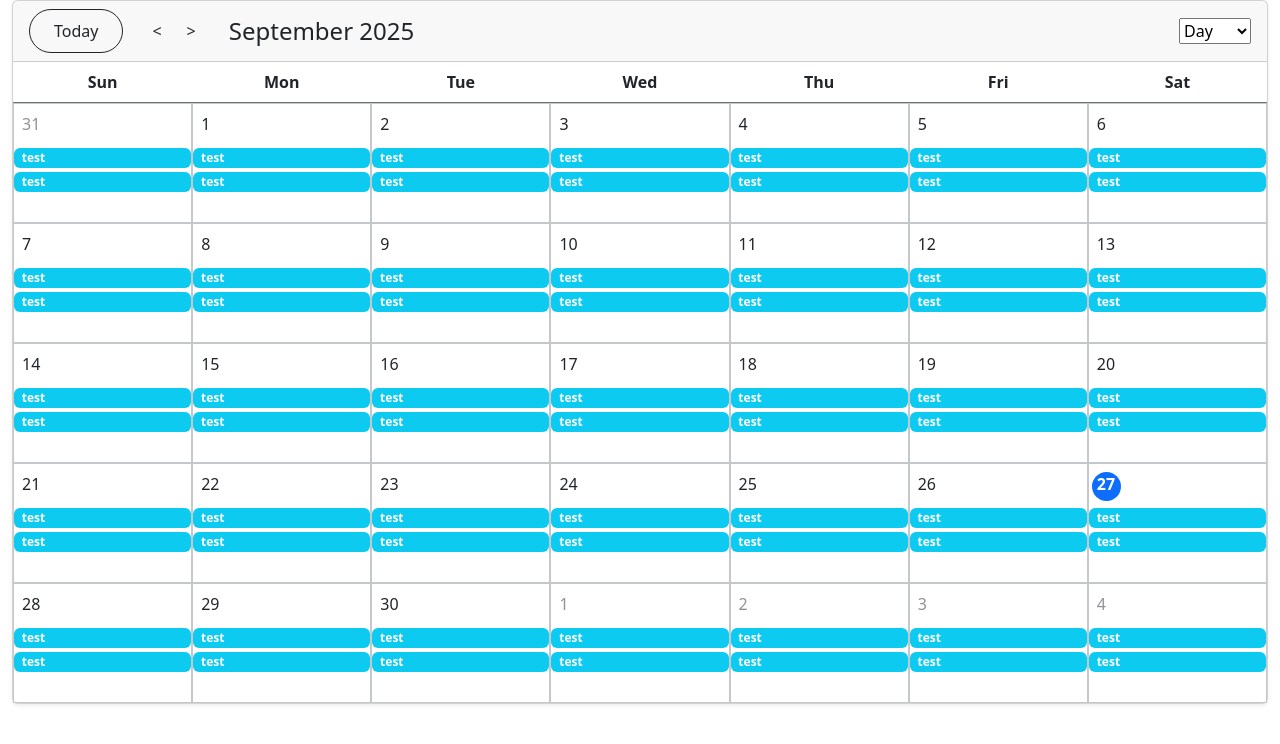
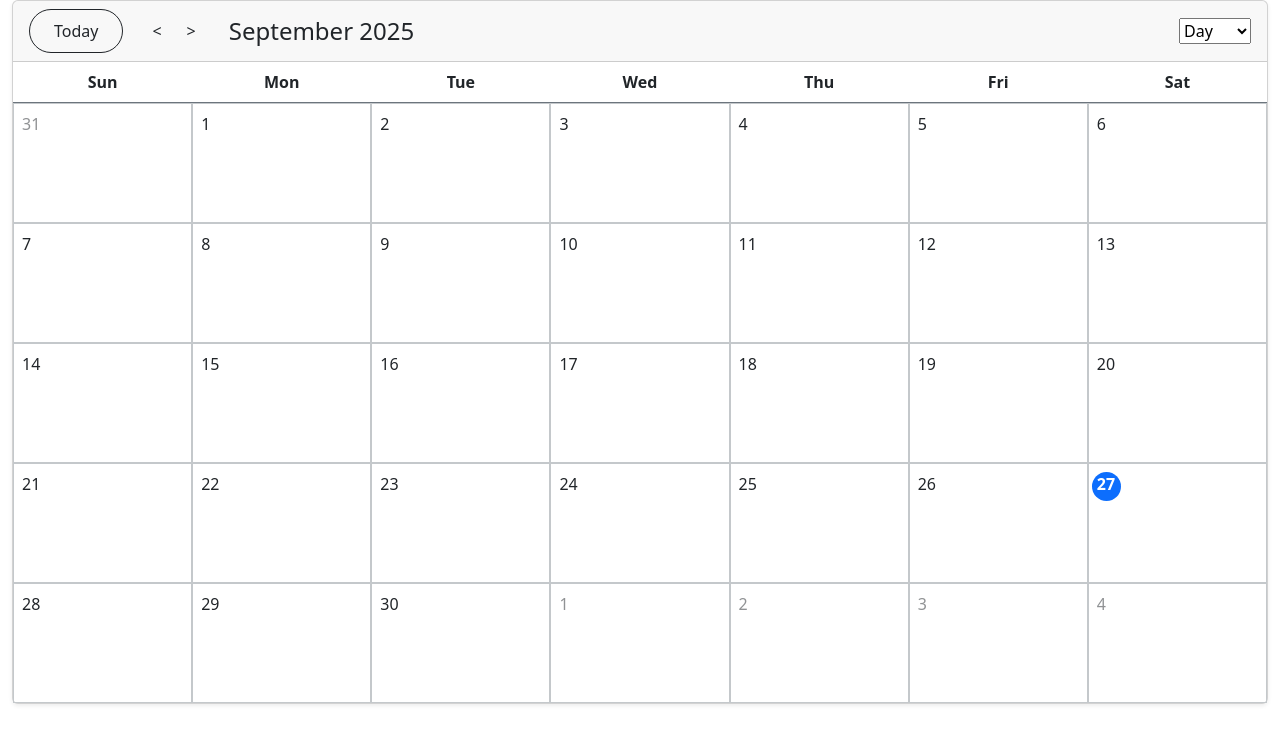
Before and after one commit to my-name-is-gabs/dummy-project-smart-calendar, a Vue app: page / in a window 1280 px wide. Shown: the top 744 px of the page. Built offline with nearby package versions, Linux system fonts and the light colour scheme.

Commit message:
:construction: 65% dynamic rendering of events

```diff
--- a/src/App.vue
+++ b/src/App.vue
@@ -1,6 +1,6 @@
 <template>
   <div>
-    <smart-calendar></smart-calendar>
+    <smart-calendar :events="dummyEvents"></smart-calendar>
   </div>
 </template>
 
@@ -19,11 +19,17 @@
  * </smart-calendar>
  */
 import SmartCalendar from './components/SmartCalendar.vue'
+import { events } from './seed/dummyData'
 
 export default {
   name: 'App',
   components: {
     SmartCalendar,
   },
+  data() {
+    return {
+      dummyEvents: events,
+    }
+  },
 }
 </script>
--- a/src/components/SmartCalendar.vue
+++ b/src/components/SmartCalendar.vue
@@ -7,7 +7,7 @@
       ></calendar-header>
 
       <!-- Make this dynamic -->
-      <month-calendar :current-date="currentDate"></month-calendar>
+      <month-calendar :current-date="currentDate" :events="events"></month-calendar>
     </div>
   </div>
 </template>
@@ -30,22 +30,9 @@ export default {
       default() {
         return [
           {
-            date: new Date(),
-            title: 'Event1',
+            title: 'Event 1',
             desc: 'This is a sample description',
-            time: '10:00 PM',
-          },
-          {
-            date: new Date(),
-            title: 'Event2',
-            desc: 'This is a sample description',
-            time: '11:00 AM',
-          },
-          {
-            date: new Date(),
-            title: 'Event3',
-            desc: 'This is a sample description',
-            time: '2:00 PM',
+            datetime: '2025-10-11T08:15:00Z',
           },
         ]
       },
@@ -58,7 +45,6 @@ export default {
   },
   computed: {
     /**
-     * @todo Make the date format dynamic
      * @returns {any}
      */
     calendarDateHeader() {
--- a/src/components/subcomponents/MonthCalendar.vue
+++ b/src/components/subcomponents/MonthCalendar.vue
@@ -30,9 +30,10 @@
 
         <!-- Events -->
         <div class="flex-grow-1 overflow-auto">
-          <div class="event-pill mb-1">
-            <small class="badge bg-info text-dark w-100 text-start text-white"> test </small>
-            <small class="badge bg-info text-dark w-100 text-start text-white"> test </small>
+          <div class="event-pill mb-1" v-for="(event, key) in events" :key="key">
+            <small class="badge bg-info text-dark w-100 text-start text-white">
+              {{ renderEventTitle(day.date, event) }}
+            </small>
           </div>
         </div>
       </div>
@@ -54,6 +55,13 @@ export default {
         return new Date()
       },
     },
+    events: {
+      type: Array,
+      required: true,
+      default() {
+        return []
+      },
+    },
   },
   data() {
     return {
@@ -68,6 +76,10 @@ export default {
     daysInCalendar() {
       return generateCalendarDays(this.currentDate)
     },
+
+    parseDate() {
+      return dateTimeParserToString
+    },
   },
   methods: {
     formatDay(day) {
@@ -76,6 +88,10 @@ export default {
     isDayToday(date) {
       const today = new Date()
       return isSameDay(date, today)
+    },
+    renderEventTitle(date, event) {
+      const eventDate = event.datetime
+      return isSameDay(date, eventDate) ? event.title : null
     },
   },
 }
--- /dev/null
+++ b/src/seed/dummyData.js
@@ -0,0 +1,88 @@
+const events = [
+  // === Current Month (October 2025) ===
+  {
+    title: 'Team Meeting',
+    desc: 'Weekly sync with the project team',
+    datetime: '2025-10-11T09:00:00Z',
+  },
+  {
+    title: 'Design Review',
+    desc: 'Review new UX design drafts',
+    datetime: '2025-10-11T14:30:00Z',
+  },
+  {
+    title: 'Evening Workout',
+    desc: 'Gym session and cooldown',
+    datetime: '2025-10-11T18:45:00Z',
+  },
+
+  // === Earlier Months (2025) ===
+  {
+    title: 'Kickoff Meeting',
+    desc: 'Start of Q1 planning session',
+    datetime: '2025-01-15T10:00:00Z',
+  },
+  {
+    title: 'Spring Workshop',
+    desc: 'Company-wide innovation workshop',
+    datetime: '2025-04-22T13:00:00Z',
+  },
+  {
+    title: 'Summer Hackathon',
+    desc: 'Internal tech challenge event',
+    datetime: '2025-07-05T11:30:00Z',
+  },
+  {
+    title: 'Marketing Summit',
+    desc: 'Q3 marketing strategy session',
+    datetime: '2025-08-18T09:00:00Z',
+  },
+
+  // === Later Months (2025) ===
+  {
+    title: 'Product Launch',
+    desc: 'Launch of the new feature set',
+    datetime: '2025-11-02T10:30:00Z',
+  },
+  {
+    title: 'Holiday Party',
+    desc: 'End of year celebration with the team',
+    datetime: '2025-12-20T19:00:00Z',
+  },
+
+  // === Last Year (2024) ===
+  {
+    title: 'Annual Review',
+    desc: 'Company-wide performance review',
+    datetime: '2024-03-10T15:00:00Z',
+  },
+  {
+    title: 'Midyear Meetup',
+    desc: 'Networking and knowledge sharing',
+    datetime: '2024-06-25T12:45:00Z',
+  },
+  {
+    title: 'Winter Planning',
+    desc: 'Preparation for next fiscal year',
+    datetime: '2024-12-05T09:15:00Z',
+  },
+
+  // === Next Year (2026) ===
+  {
+    title: 'New Year Kickoff',
+    desc: 'Start of the 2026 strategic roadmap',
+    datetime: '2026-01-07T10:00:00Z',
+  },
+  {
+    title: 'Tech Expo',
+    desc: 'Showcasing new product prototypes',
+    datetime: '2026-05-19T11:30:00Z',
+  },
+  {
+    title: 'Client Conference',
+    desc: 'Annual client engagement event',
+    datetime: '2026-09-22T14:00:00Z',
+  },
+]
+
+export { events }
--- a/src/services/calendarService.js
+++ b/src/services/calendarService.js
@@ -1,4 +1,4 @@
-import { startOfMonth, endOfMonth } from 'date-fns'
+import { startOfMonth, endOfMonth, parseISO } from 'date-fns'
 
 export function generateCalendarDays(currentDate) {
   const year = currentDate.getFullYear()
@@ -59,3 +59,14 @@ function renderNextDaysInCalendar(year, month, lastWeekday) {
   }
   return days
 }
+
+export function dateTimeParserToString(datetime) {
+  const parseDate = parseISO(datetime)
+  const dateFormat = format(parseDate, 'MM-dd-yyyy')
+  const timeFormat = format(parseDate, 'HH:mm:ss')
+
+  return {
+    dateFormat,
+    timeFormat,
+  }
+}
```
